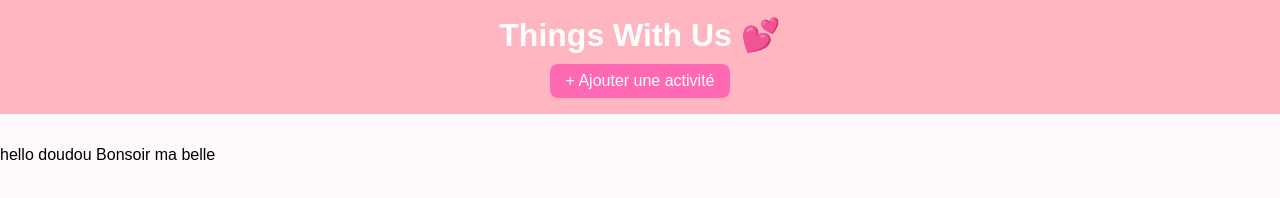
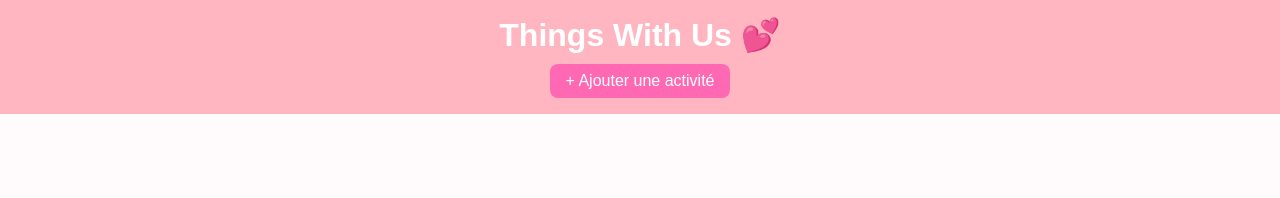
Before and after one commit to achabalier14/ToDoLove, a plain HTML site: page index.html in a window 1280 px wide. Drawn offline with Linux system fonts and the light colour scheme.

Commit message:
modif camcam

```diff
--- a/index.html
+++ b/index.html
@@ -19,5 +19,3 @@
   <script src="script.js"></script>
 </body>
 </html>
-hello doudou
-Bonsoir ma belle
```
